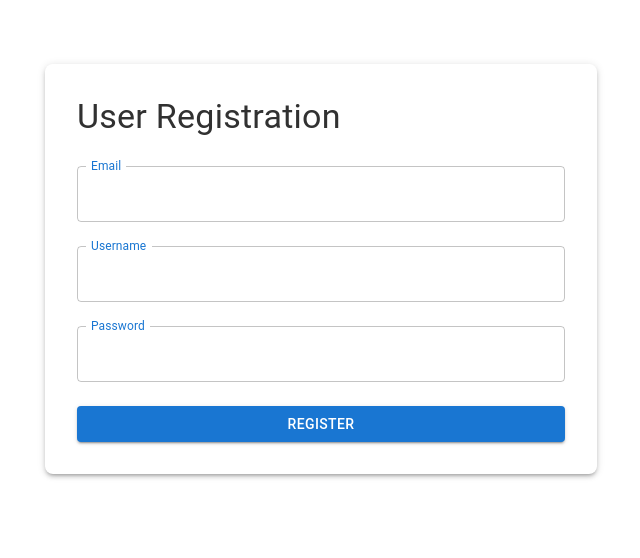
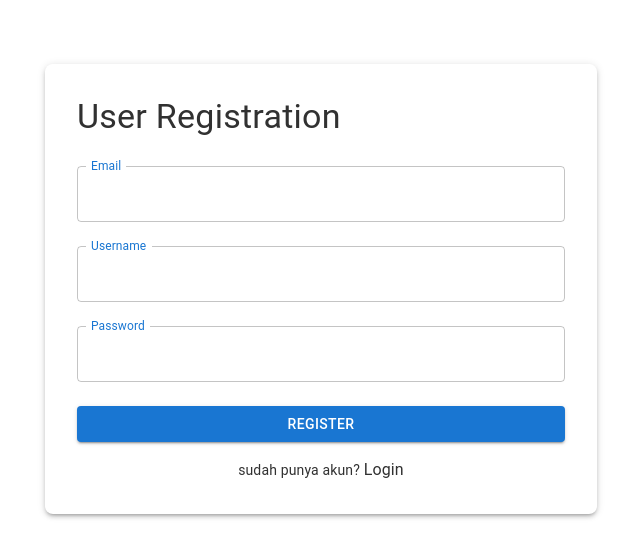
Before and after one commit to daniprm/PSO-B-17-MOVIE-REVIEW-WEB, a Next.js app: page /register in a window 1280 px wide. Shown: the top 558 px of the page, without its empty margins (319-959 px from the left). Built offline with nearby package versions, Linux system fonts and the light colour scheme.

Commit message:
add href login

```diff
--- a/src/app/register/page.tsx
+++ b/src/app/register/page.tsx
@@ -1,4 +1,5 @@
 'use client';
+import Link from 'next/link';
 
 import React, { useState } from 'react';
 import { useRouter } from 'next/navigation';
@@ -101,6 +102,16 @@ export default function UserRegisterPage() {
         >
           Register
         </Button>
+
+        <Typography color="text.primary" variant="body2" align="center" sx={{ mt: 2 }}>
+            sudah punya akun?{' '}
+            <Link href="/login" passHref>
+                <Typography component="span" color="text.primary" sx={{ cursor: 'pointer', fontWeight: 400 }}>
+                    Login
+                </Typography>
+            </Link>
+        </Typography>
+
       </Box>
     </Container>
   );
```
